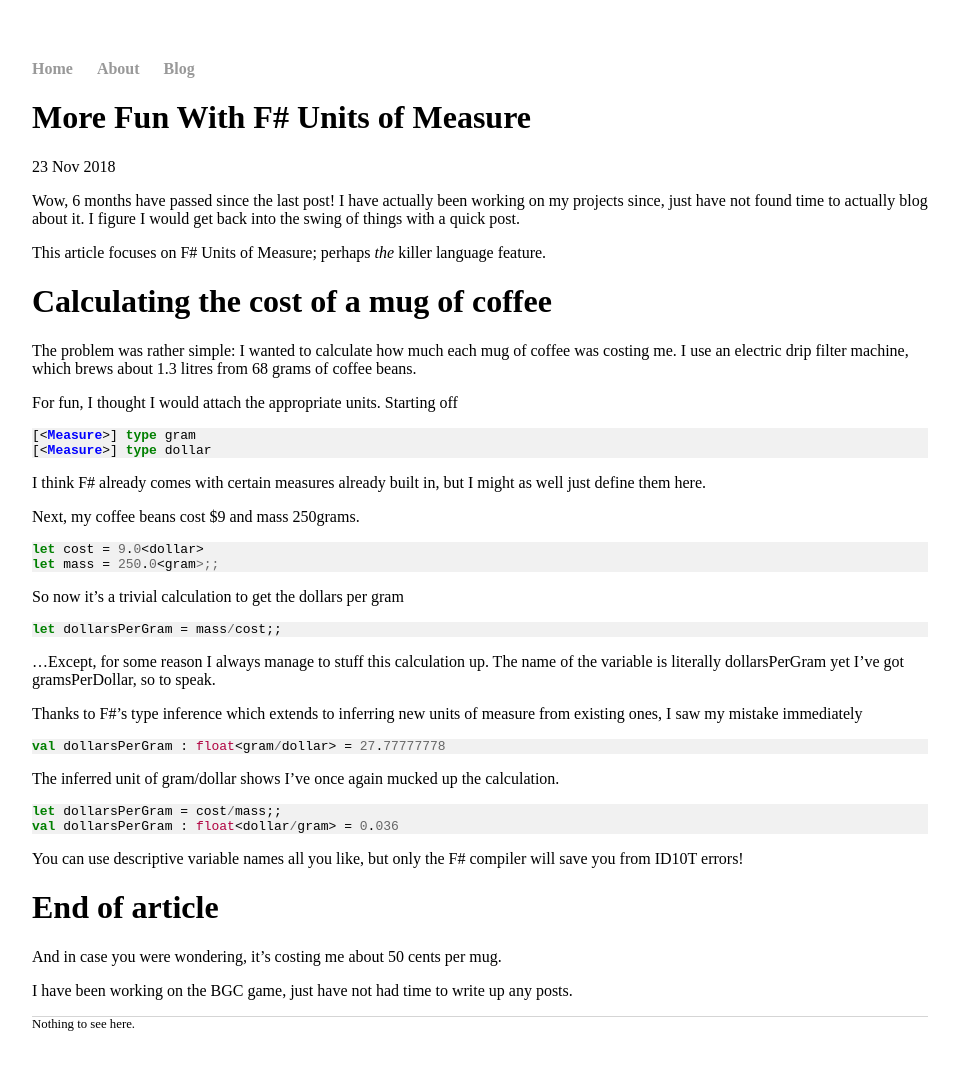
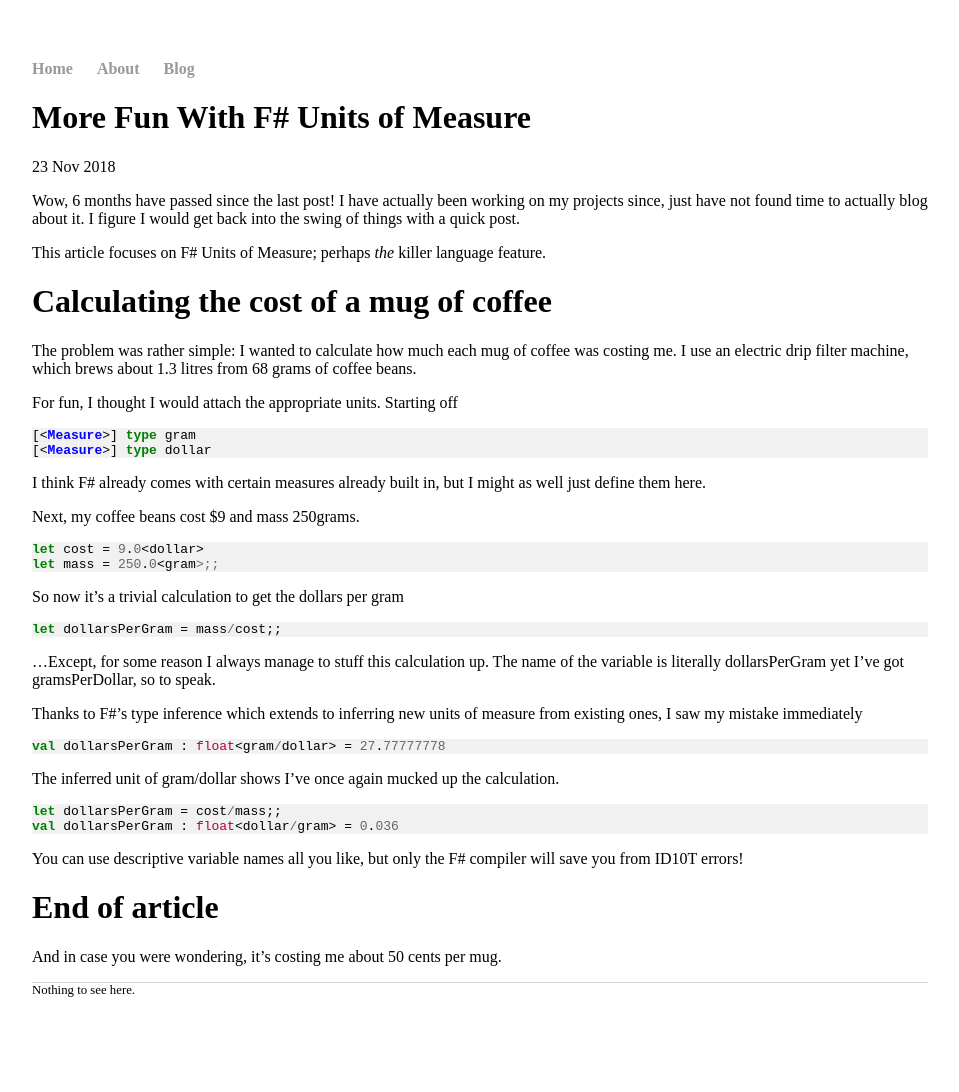
Before and after one commit to bjnmercer/bjnmercer.github.io, a Jekyll site: the page built from _posts/2018-11-23-more-units-of-measure.md, in a window 1280 px wide. Shown: the whole page, without its empty margins (160-1119 px from the left). Built offline with Jekyll 4.4.1, drawn with Linux system fonts in a browser that asks for light colours; after the commit the page ends 1058 px from its top, so only the background shows below that.

Commit message:
Removed line about working on BGC game

```diff
--- a/_posts/2018-11-23-more-units-of-measure.md
+++ b/_posts/2018-11-23-more-units-of-measure.md
@@ -54,5 +54,3 @@ You can use descriptive variable names all you like, but only the F# compiler wi
 # End of article
 
 And in case you were wondering, it's costing me about 50 cents per mug.
-
-I have been working on the BGC game, just have not had time to write up any posts.
```
